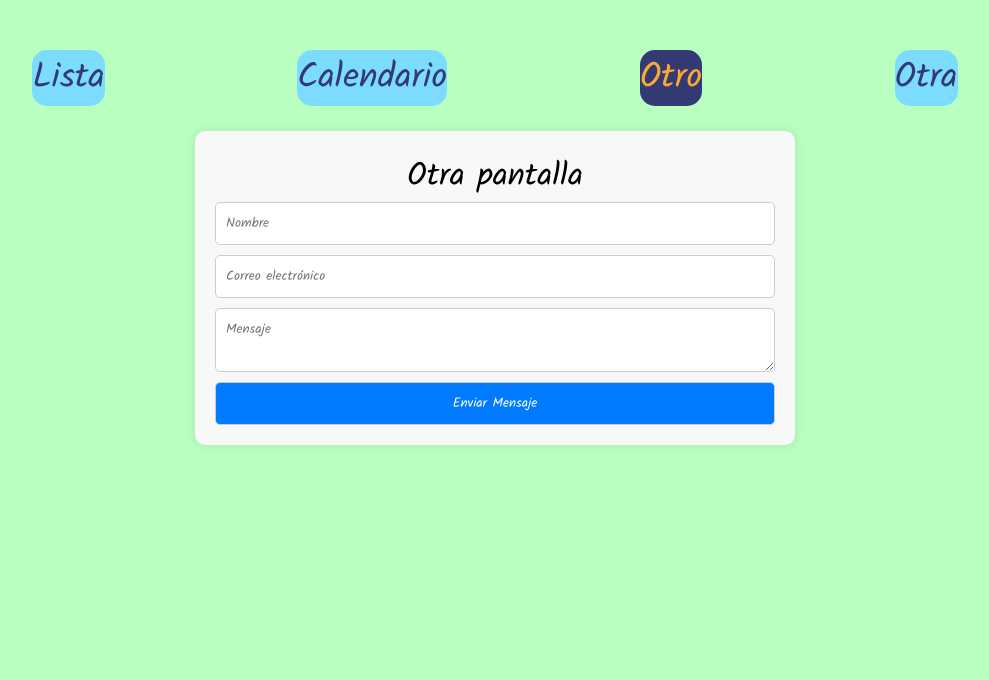
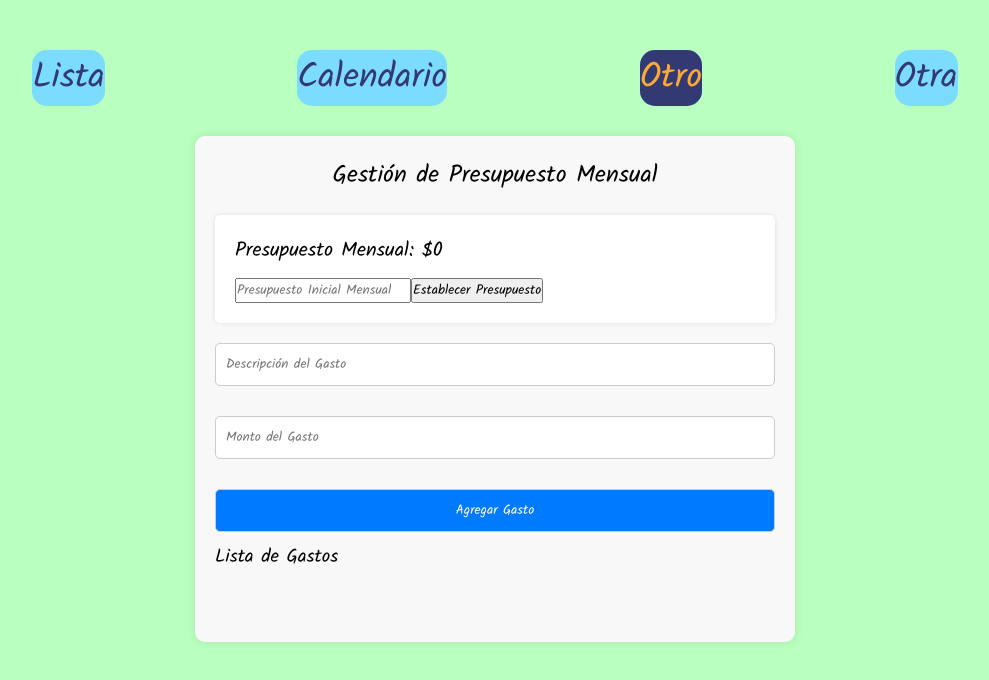
Before and after one commit to SantiagoSanchezGiraldo/ToDoList, a React (Vite) app: page /otro in a window 1280 px wide. Shown: the top 680 px of the page, without its empty margins (145-1134 px from the left). Built offline with nearby package versions, Linux system fonts and the light colour scheme.

Commit message:
presupuesto

```diff
--- a/src/App.css
+++ b/src/App.css
@@ -209,3 +209,167 @@ form {
 .btnAdd:hover {
   background-color: var(--azul-hover);
 }
+
+
+
+/*-------------CALENDARIO--------------------*/
+.my-calendar {
+  max-width: 600px;
+  margin: 0 auto;
+  padding: 20px;
+  background-color: #7facb4;
+  border-radius: 8px;
+  box-shadow: 0 0 10px rgba(0, 0, 0, 0.1);
+  text-align: center; /* Añade este estilo para centrar el contenido */
+}
+
+.react-calendar {
+  margin: 0 auto;
+  max-width: 100%;
+  max-width: 600px;
+  margin: 0 auto;
+  padding: 20px;
+  background-color: #ffffff;
+  border-radius: 8px;
+  box-shadow: 40px 40px 40px rgba(116, 138, 211, 0.1);
+}
+
+
+.title {
+  font-size: 24px;
+  margin-bottom: 20px;
+}
+
+.add-button {
+  margin-top: 10px;
+  padding: 8px 16px;
+  background-color: #72b374;
+  color: white;
+  border: none;
+  border-radius: 4px;
+  cursor: pointer;
+}
+
+.notification {
+  margin-top: 10px;
+  padding: 8px;
+  background-color: #f44336;
+  color: white;
+  border-radius: 4px;
+  text-align: center;
+}
+
+.task-list {
+  list-style-type: none;
+  padding: 0;
+  text-align: left; /* Ajusta la alineación del texto en la lista de tareas */
+}
+
+.task-list li {
+  margin-bottom: 10px;
+  padding: 10px;
+  background-color: #fff;
+  border-radius: 4px;
+  box-shadow: 0 0 5px rgba(0, 0, 0, 0.1);
+  display: flex;
+  justify-content: space-between;
+  align-items: center;
+}
+
+.task-list li.completed {
+  background-color: #e0e0e0;
+  text-decoration: line-through;
+}
+
+.edit-button,
+.delete-button,
+.complete-button {
+  padding: 6px 12px;
+  margin-left: 10px;
+  border: none;
+  border-radius: 4px;
+  cursor: pointer;
+}
+
+.edit-button {
+  background-color: #ffc107;
+  color: #333;
+}
+
+.delete-button {
+  background-color: #f44336;
+  color: white;
+}
+
+.complete-button {
+  background-color: #2196f3;
+  color: white;
+}
+
+
+
+
+/*-------------PRESUPUESTO--------------------*/
+
+.otro-container {
+  max-width: 600px;
+  margin: 0 auto;
+  padding: 20px;
+  background-color: #f8f8f8;
+  border-radius: 10px;
+  box-shadow: 0 0 10px rgba(0, 0, 0, 0.1);
+}
+
+.otro-container h1 {
+  font-size: 24px;
+  margin-bottom: 20px;
+}
+
+.presupuesto-info {
+  background-color: #fff;
+  padding: 20px;
+  border-radius: 5px;
+  box-shadow: 0 0 5px rgba(0, 0, 0, 0.1);
+  margin-bottom: 20px;
+}
+
+.presupuesto-info h2 {
+  font-size: 20px;
+  margin-bottom: 10px;
+}
+
+.gasto-form {
+  display: flex;
+  flex-direction: column;
+}
+
+.gasto-form input,
+.gasto-form button {
+  margin-bottom: 10px;
+  padding: 10px;
+  border: 1px solid #ccc;
+  border-radius: 5px;
+}
+
+.gasto-form button {
+  background-color: #007bff;
+  color: white;
+  cursor: pointer;
+}
+
+.gasto-form button:hover {
+  background-color: #0056b3;
+}
+
+ul {
+  list-style-type: none;
+  padding: 0;
+}
+
+ul li {
+  margin-bottom: 5px;
+}
+
+ul li span {
+  font-weight: bold;
+}
--- a/src/App.jsx
+++ b/src/App.jsx
@@ -16,7 +16,7 @@ function App() {
             <Route path='calender' element={<MyCalendar />} />
             <Route path='list' element={<Lista />} />
             <Route path='*' element={<Deafualt />} />
-			<Route path="otro" element={<Otro />} />
+			      <Route path='otro' element={<Otro />} />
           </Route>
         </Routes>
       </div>
--- a/src/components/Calander.jsx
+++ b/src/components/Calander.jsx
@@ -1,25 +1,14 @@
 import React, { useState, useEffect } from 'react';
 import Calendar from 'react-calendar';
 import 'react-calendar/dist/Calendar.css';
-import './MyCalendar.css'; // Estilos CSS personalizados
 
 const MyCalendar = () => {
+  const storedTasks = JSON.parse(localStorage.getItem('calendarTasks')) || [];
   const [date, setDate] = useState(new Date());
   const [task, setTask] = useState('');
-  const [tasks, setTasks] = useState([]);
+  const [tasks, setTasks] = useState(storedTasks);
   const [editTaskId, setEditTaskId] = useState(null);
   const [notification, setNotification] = useState('');
-
-  useEffect(() => {
-    const storedTasks = localStorage.getItem('tasks');
-    if (storedTasks) {
-      setTasks(JSON.parse(storedTasks));
-    }
-  }, []);
-
-  useEffect(() => {
-    localStorage.setItem('tasks', JSON.stringify(tasks));
-  }, [tasks]);
 
   const handleDateChange = (newDate) => {
     setDate(newDate);
@@ -67,6 +56,10 @@ const MyCalendar = () => {
     setTimeout(() => setNotification(''), 3000);
   };
 
+  useEffect(() => {
+    localStorage.setItem('calendarTasks', JSON.stringify(tasks));
+  }, [tasks]);
+
   return (
     <div className="my-calendar">
       <h1 className="title">Calendario</h1>
--- a/src/components/MyCalendar.css
+++ /dev/null
@@ -1,92 +0,0 @@
-.my-calendar {
-    max-width: 600px;
-    margin: 0 auto;
-    padding: 20px;
-    background-color: #7facb4;
-    border-radius: 8px;
-    box-shadow: 0 0 10px rgba(0, 0, 0, 0.1);
-    text-align: center; /* Añade este estilo para centrar el contenido */
-  }
-
-  .react-calendar {
-    margin: 0 auto;
-    max-width: 100%;
-    max-width: 600px;
-    margin: 0 auto;
-    padding: 20px;
-    background-color: #ffffff;
-    border-radius: 8px;
-    box-shadow: 40px 40px 40px rgba(116, 138, 211, 0.1);
-  }
-
-
-  .title {
-    font-size: 24px;
-    margin-bottom: 20px;
-  }
-
-  .add-button {
-    margin-top: 10px;
-    padding: 8px 16px;
-    background-color: #72b374;
-    color: white;
-    border: none;
-    border-radius: 4px;
-    cursor: pointer;
-  }
-
-  .notification {
-    margin-top: 10px;
-    padding: 8px;
-    background-color: #f44336;
-    color: white;
-    border-radius: 4px;
-    text-align: center;
-  }
-
-  .task-list {
-    list-style-type: none;
-    padding: 0;
-    text-align: left; /* Ajusta la alineación del texto en la lista de tareas */
-  }
-
-  .task-list li {
-    margin-bottom: 10px;
-    padding: 10px;
-    background-color: #fff;
-    border-radius: 4px;
-    box-shadow: 0 0 5px rgba(0, 0, 0, 0.1);
-    display: flex;
-    justify-content: space-between;
-    align-items: center;
-  }
-
-  .task-list li.completed {
-    background-color: #e0e0e0;
-    text-decoration: line-through;
-  }
-
-  .edit-button,
-  .delete-button,
-  .complete-button {
-    padding: 6px 12px;
-    margin-left: 10px;
-    border: none;
-    border-radius: 4px;
-    cursor: pointer;
-  }
-
-  .edit-button {
-    background-color: #ffc107;
-    color: #333;
-  }
-
-  .delete-button {
-    background-color: #f44336;
-    color: white;
-  }
-
-  .complete-button {
-    background-color: #2196f3;
-    color: white;
-  }
--- a/src/components/Otro.css
+++ /dev/null
@@ -1,33 +0,0 @@
-/* Otro.css */
-.otro-container {
-    max-width: 600px;
-    margin: 0 auto;
-    padding: 20px;
-    background-color: #f8f8f8;
-    border-radius: 10px;
-    box-shadow: 0 0 10px rgba(0, 0, 0, 0.1);
-  }
-
-  .contact-form {
-    display: grid;
-    gap: 10px;
-  }
-
-  .contact-form input,
-  .contact-form textarea,
-  .contact-form button {
-    width: 100%;
-    padding: 10px;
-    border: 1px solid #ccc;
-    border-radius: 5px;
-  }
-
-  .contact-form button {
-    background-color: #007bff;
-    color: white;
-    cursor: pointer;
-  }
-
-  .contact-form button:hover {
-    background-color: #0056b3;
-  }
--- a/src/components/otro.jsx
+++ b/src/components/otro.jsx
@@ -1,23 +1,85 @@
-// otro.jsx
-import React from 'react';
-import './Otro.css'; // Importa los estilos CSS
+import React, { useState, useEffect } from 'react';
 
 const Otro = () => {
-  const handleSubmit = (e) => {
+  const [presupuestoInicial, setPresupuestoInicial] = useState('');
+  const [presupuesto, setPresupuesto] = useState(() => {
+    const storedPresupuesto = localStorage.getItem('presupuesto');
+    return storedPresupuesto ? parseFloat(storedPresupuesto) : 0;
+  });
+  const [gastos, setGastos] = useState(() => {
+    const storedGastos = localStorage.getItem('gastos');
+    return storedGastos ? JSON.parse(storedGastos) : [];
+  });
+  const [descripcion, setDescripcion] = useState('');
+  const [monto, setMonto] = useState('');
+
+  useEffect(() => {
+    localStorage.setItem('presupuesto', presupuesto.toString());
+  }, [presupuesto]);
+
+  useEffect(() => {
+    localStorage.setItem('gastos', JSON.stringify(gastos));
+  }, [gastos]);
+
+  const handleAgregarGasto = (e) => {
     e.preventDefault();
-    // Aquí puedes agregar la lógica para enviar el formulario
-    alert('Mensaje enviado');
+    if (descripcion.trim() !== '' && monto !== '') {
+      const nuevoGasto = {
+        id: Math.random().toString(),
+        descripcion,
+        monto: parseFloat(monto),
+      };
+      setGastos([...gastos, nuevoGasto]);
+      setDescripcion('');
+      setMonto('');
+      setPresupuesto((prevPresupuesto) => prevPresupuesto - nuevoGasto.monto);
+    }
+  };
+
+  const handleEliminarGasto = (gastoId, gastoMonto) => {
+    const gastosFiltrados = gastos.filter((gasto) => gasto.id !== gastoId);
+    setGastos(gastosFiltrados);
+    setPresupuesto((prevPresupuesto) => prevPresupuesto + gastoMonto);
+  };
+
+  const handleSetPresupuestoInicial = () => {
+    if (presupuestoInicial.trim() !== '') {
+      setPresupuesto(parseFloat(presupuestoInicial));
+      setPresupuestoInicial('');
+    }
   };
 
   return (
     <div className="otro-container">
-      <h1>Otra pantalla</h1>
-      <form className="contact-form" onSubmit={handleSubmit}>
-        <input type="text" placeholder="Nombre" required />
-        <input type="email" placeholder="Correo electrónico" required />
-        <textarea placeholder="Mensaje" required></textarea>
-        <button type="submit">Enviar Mensaje</button>
+      <h1>Gestión de Presupuesto Mensual</h1>
+      <div className="presupuesto-info">
+        <h2>Presupuesto Mensual: ${presupuesto.toLocaleString()}</h2>
+        <div>
+          <input
+            type="number"
+            value={presupuestoInicial}
+            onChange={(e) => setPresupuestoInicial(e.target.value)}
+            placeholder="Presupuesto Inicial Mensual"
+          />
+          <button onClick={handleSetPresupuestoInicial}>Establecer Presupuesto</button>
+        </div>
+      </div>
+      <form className="gasto-form" onSubmit={handleAgregarGasto}>
+        <input type="text" value={descripcion} onChange={(e) => setDescripcion(e.target.value)} placeholder="Descripción del Gasto" required />
+        <input type="number" value={monto} onChange={(e) => setMonto(e.target.value)} placeholder="Monto del Gasto" required />
+        <button type="submit">Agregar Gasto</button>
       </form>
+      <div className="gastos-list">
+        <h3>Lista de Gastos</h3>
+        <ul>
+          {gastos.map((gasto) => (
+            <li key={gasto.id}>
+              <span>{gasto.descripcion}: ${gasto.monto.toLocaleString()}</span>
+              <button onClick={() => handleEliminarGasto(gasto.id, gasto.monto)}>Eliminar</button>
+            </li>
+          ))}
+        </ul>
+      </div>
     </div>
   );
 };
```
